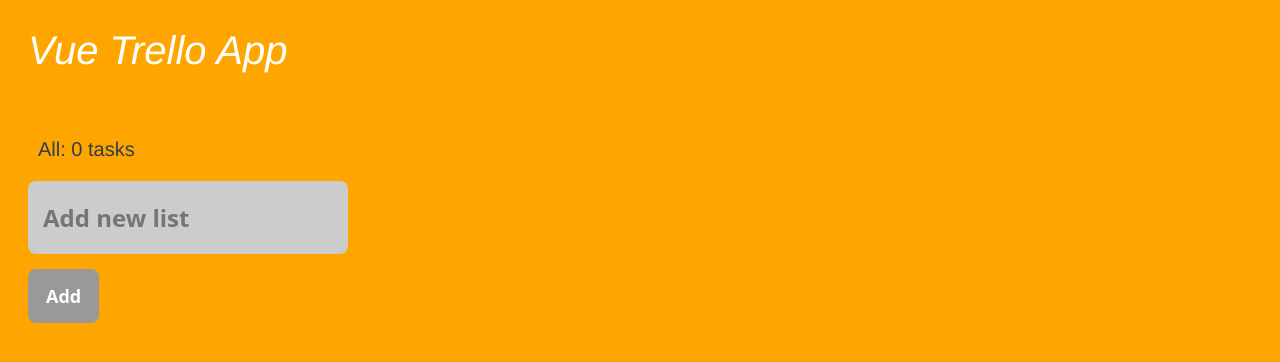
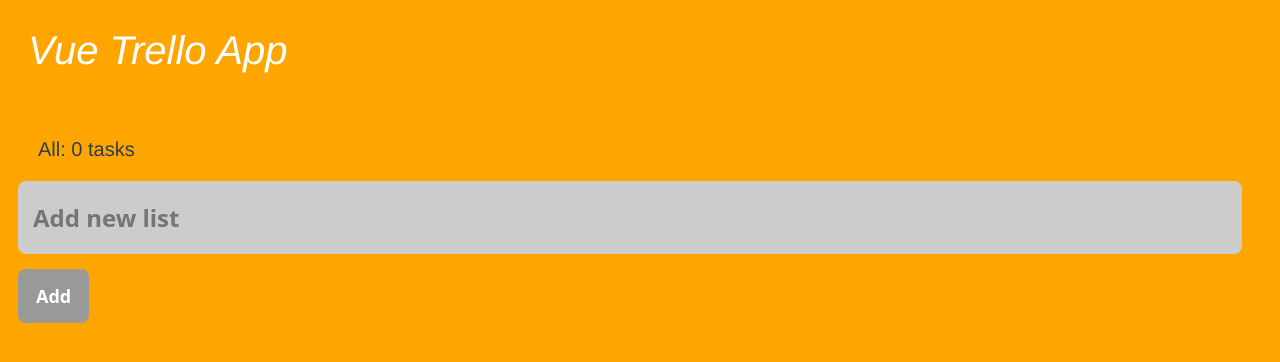
Before and after one commit to torish14/vue-trello-app, a Vue app: page / in a window 1280 px wide. Shown: the top 362 px of the page. Built offline with nearby package versions, Linux system fonts and the light colour scheme.

Commit message:
🎨 design: inputタグにフォーカスしたときに UI をリッチにする

```diff
--- a/src/components/ListAdd.vue
+++ b/src/components/ListAdd.vue
@@ -1,11 +1,13 @@
 <template>
   <div>
-    <form class="addList" @submit.prevent="addList">
+    <form :class="classList" @submit.prevent="addList">
       <input
         v-model="title"
         type="text"
         class="text-input"
         placeholder="Add new list"
+        @focusin="startEding"
+        @focusout="finishEding"
       />
       <button class="add-button" type="submit">Add</button>
     </form>
@@ -26,6 +28,12 @@
       })
       this.title = ''
     },
+    startEding() {
+      this.isEding = true
+    },
+    finishEding() {
+      this.isEding = false
+    },
   },
 }
 </script>
```
